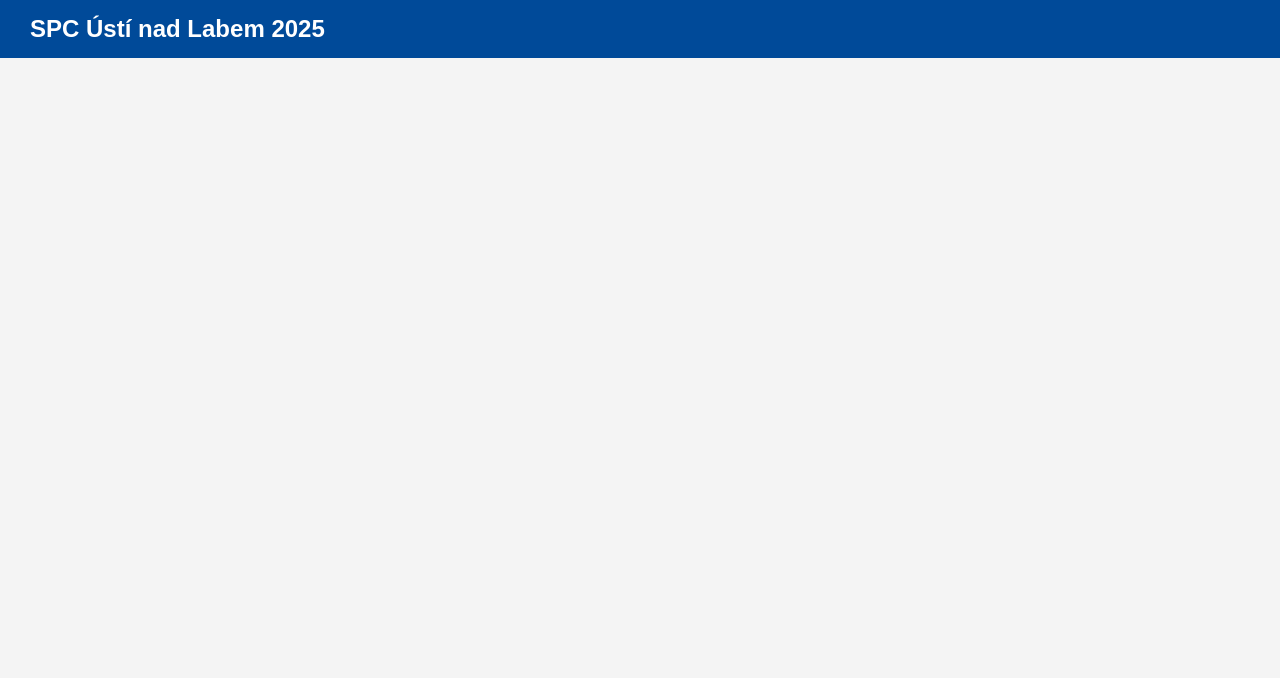
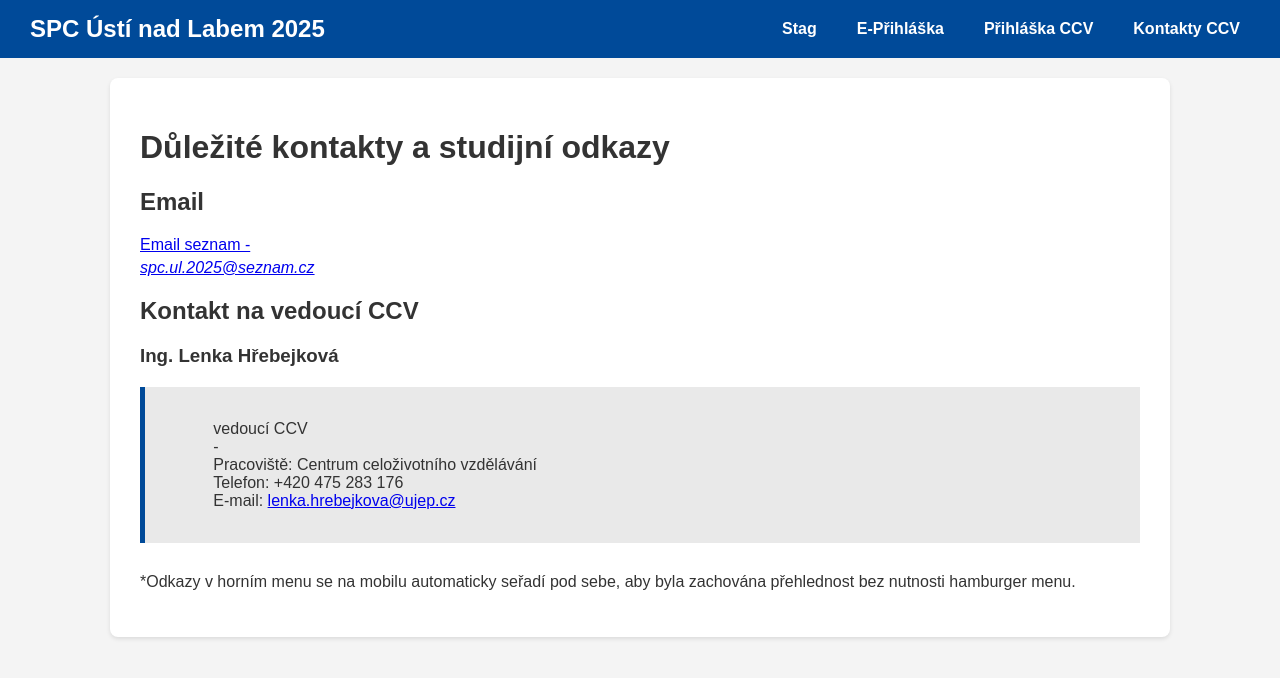
Before and after one commit to bedjan/spc.ul.2025, a plain HTML site: page index.html in a window 1280 px wide. Drawn offline with Linux system fonts and the light colour scheme.

Commit message:
Update index.html

```diff
--- a/index.html
+++ b/index.html
@@ -112,4 +112,38 @@
 
     <div class="header">
         <div class="logo">SPC Ústí nad Labem 2025</div>
-        <nav class="main-
+        <nav class="main-nav">
+            <ul>
+                <li><a href="https://stag.ujep.cz/" target="_blank">Stag</a></li>
+                <li><a href="https://portal.ujep.cz/portal/studium/uchazec/eprihlaska.html" target="_blank">E-Přihláška</a></li>
+                <li><a href="https://www.pf.ujep.cz/cs/centrum-celozivotniho-vzdelavani-prihlaska" target="_blank">Přihláška CCV</a></li>
+                <li><a href="https://www.pf.ujep.cz/cs/cat/centrum-celozivotniho-vzdelavani-kontakty" target="_blank">Kontakty CCV</a></li>
+            </ul>
+        </nav>
+    </div>
+
+    <div class="content">
+        <h1>Důležité kontakty a studijní odkazy</h1>
+
+        <h2>Email</h2>
+        <p class="email-link">
+            <a href="https://email.seznam.cz" target="_blank">Email seznam - <strong>spc.ul.2025@seznam.cz</strong></a>
+        </p>
+
+        <h2>Kontakt na vedoucí CCV</h2>
+        <h3 id="ing-lenka-h-ebejkov-">Ing. Lenka Hřebejková</h3>
+        <div class="contact-info">
+            vedoucí CCV
+            -
+            Pracoviště: Centrum celoživotního vzdělávání
+            Telefon: +420 475 283 176
+            E-mail: <a href="mailto:lenka.hrebejkova@ujep.cz">lenka.hrebejkova@ujep.cz</a>
+        </div>
+
+        <p style="margin-top: 30px;">
+            *Odkazy v horním menu se na mobilu automaticky seřadí pod sebe, aby byla zachována přehlednost bez nutnosti hamburger menu.
+        </p>
+    </div>
+
+</body>
+</html>
```
